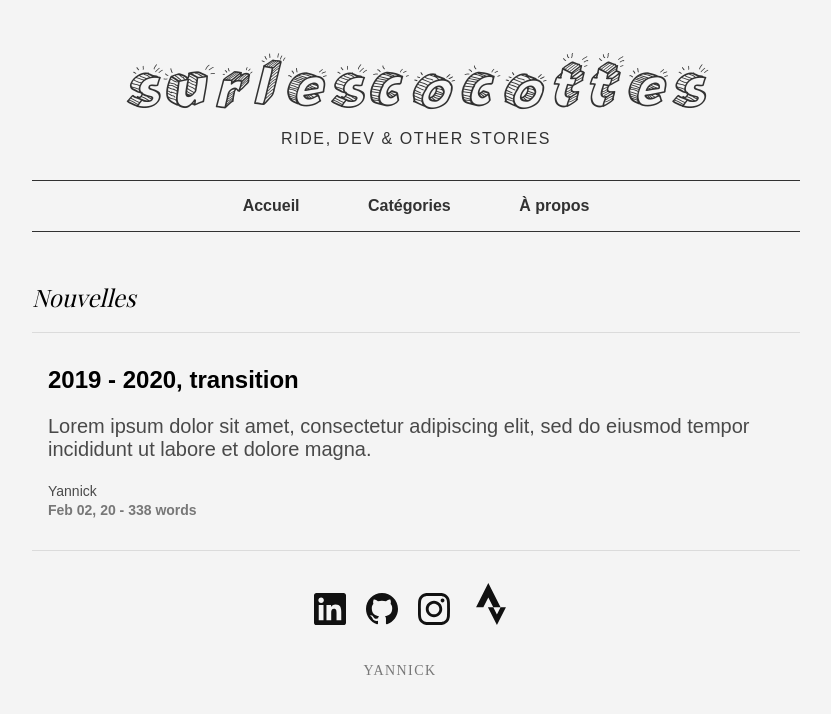
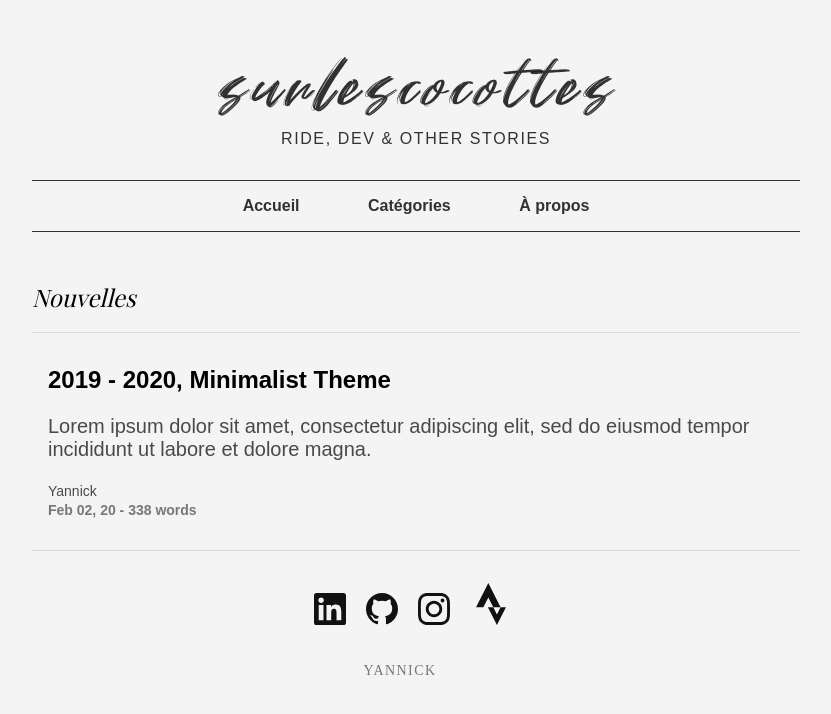
Before and after one commit to YannickDurden/minimalist-white, a Jekyll site: the page built from index.html, in a window 1280 px wide. Shown: the top 714 px of the page, without its empty margins (224-1055 px from the left). Built offline with Jekyll 4.4.1, drawn with Linux system fonts in a browser that asks for light colours; some web fonts are replaced; the list of posts is cut into pages by our own code.

Commit message:
Change font family for brand title

```diff
--- a/_posts/2020-02-02-transition.md
+++ b/_posts/2020-02-02-transition.md
@@ -2,7 +2,7 @@
 layout: post
 author: Yannick
 categories: [blog, story]
-title: 2019 - 2020, transition
+title: 2019 - 2020, Minimalist Theme
 comments: true
 ---
 
--- a/_sass/main.scss
+++ b/_sass/main.scss
@@ -4,8 +4,7 @@ html{
 }
 
 .brand-title {
-    /* font-family: 'Indie Flower', cursive; */
-    font-family: 'sketch';
+    font-family: 'stefont';
 }
 
 @media screen and (min-width: 30em) {
--- a/assets/css/styles.scss
+++ b/assets/css/styles.scss
@@ -2,7 +2,7 @@
 ---
 @import url('https://fonts.googleapis.com/css?family=Chivo|Playfair+Display|Indie+Flower&display=swap');
 @font-face {
-    font-family: sketch;
-    src: url('/assets/fonts/sketch.woff');
+    font-family: stefont;
+    src: url('/assets/fonts/stefont.woff');
   }
 @import "main";
```
Also changed, not shown: assets/fonts/stefont.woff (added), minimalist-theme.gemspec, screenshot.png.
